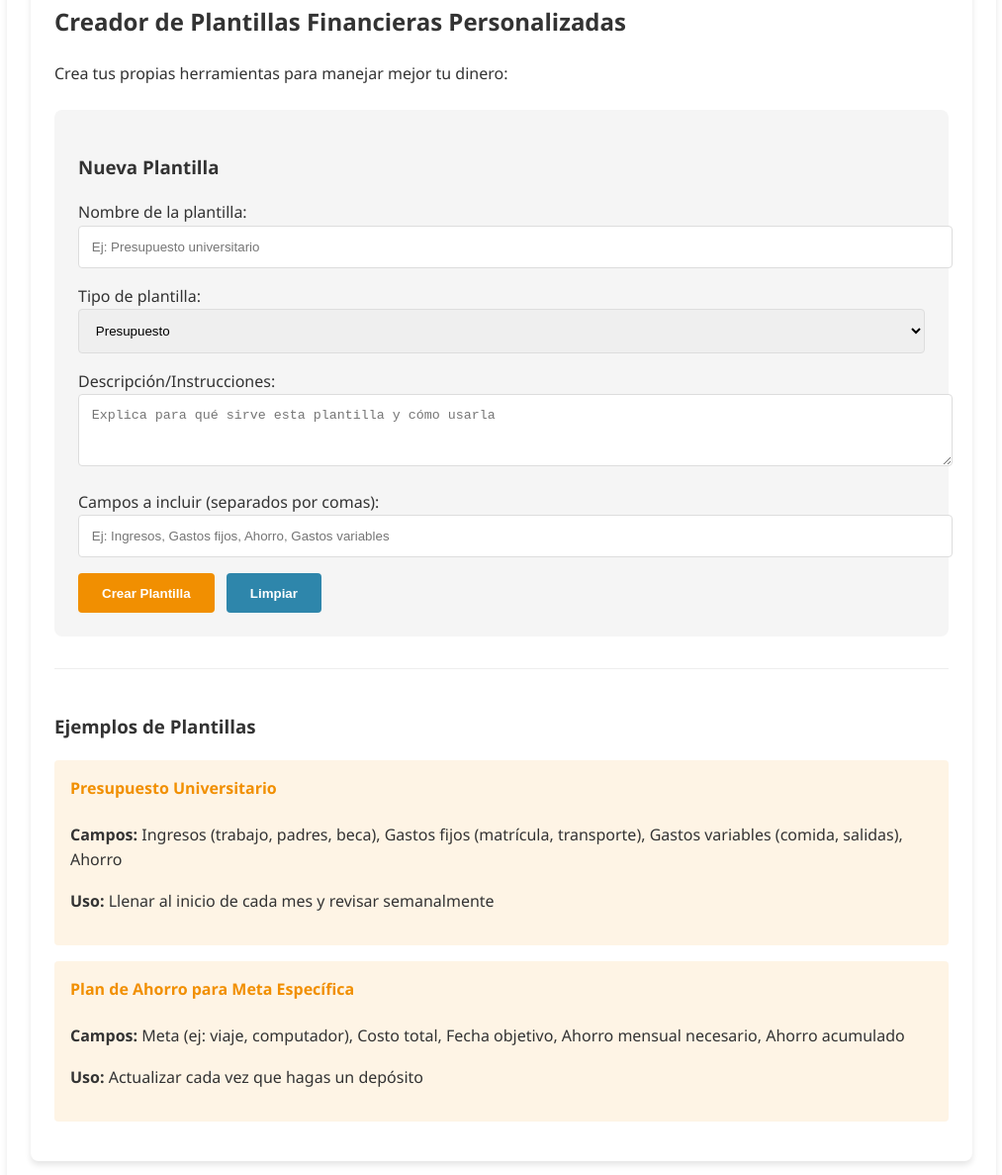
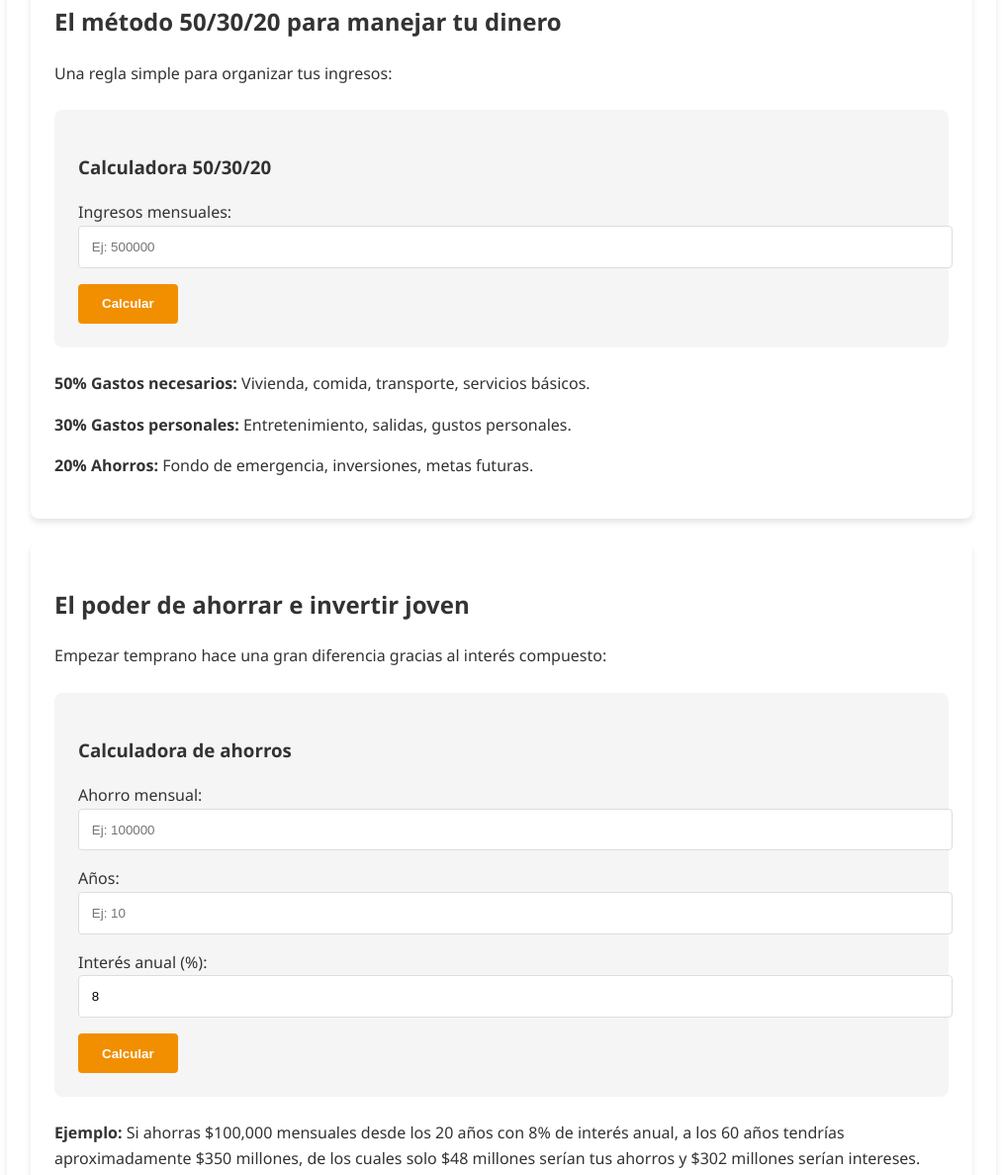
Before and after one commit to PAYUfinances/PAYUfinances.github.io, a plain HTML site: page index.html in a window 1280 px wide. Shown: the part 2405-3592 px from the top of the page at 99% size, without its empty margins (133-1146 px from the left). Drawn offline with Linux system fonts and the light colour scheme.

Commit message:
Update index.html

```diff
--- a/index.html
+++ b/index.html
@@ -289,59 +289,6 @@
                 </div>
             </div>
 
-
-        <!-- Plantillas personalizadas -->
-        <div class="card">
-            <h2>Creador de Plantillas Financieras Personalizadas</h2>
-            <p>Crea tus propias herramientas para manejar mejor tu dinero:</p>
-
-            <div class="calculator">
-                <h3>Nueva Plantilla</h3>
-                <label for="template-name">Nombre de la plantilla:</label>
-                <input type="text" id="template-name" placeholder="Ej: Presupuesto universitario">
-
-                <label for="template-type">Tipo de plantilla:</label>
-                <select id="template-type">
-                    <option value="budget">Presupuesto</option>
-                    <option value="savings">Ahorro</option>
-                    <option value="debt">Control de deudas</option>
-                    <option value="investment">Seguimiento de inversiones</option>
-                    <option value="other">Otro</option>
-                </select>
-
-                <label for="template-description">Descripción/Instrucciones:</label>
-                <textarea id="template-description" rows="3" placeholder="Explica para qué sirve esta plantilla y cómo usarla"></textarea>
-
-                <label for="template-fields">Campos a incluir (separados por comas):</label>
-                <input type="text" id="template-fields" placeholder="Ej: Ingresos, Gastos fijos, Ahorro, Gastos variables">
-
-                <button onclick="createTemplate()">Crear Plantilla</button>
-                <button class="secondary" onclick="clearTemplate()">Limpiar</button>
-
-                <div class="results" id="template-results" style="display: none;">
-                    <h4>Tu plantilla personalizada:</h4>
-                    <div id="template-output"></div>
-                    <button onclick="saveTemplate()">Guardar Plantilla</button>
-                </div>
-            </div>
-
-            <div class="template-section">
-                <h3>Ejemplos de Plantillas</h3>
-
-                <div class="template-item">
-                    <h4>Presupuesto Universitario</h4>
-                    <p><strong>Campos:</strong> Ingresos (trabajo, padres, beca), Gastos fijos (matrícula, transporte), Gastos variables (comida, salidas), Ahorro</p>
-                    <p><strong>Uso:</strong> Llenar al inicio de cada mes y revisar semanalmente</p>
-                </div>
-
-                <div class="template-item">
-                    <h4>Plan de Ahorro para Meta Específica</h4>
-                    <p><strong>Campos:</strong> Meta (ej: viaje, computador), Costo total, Fecha objetivo, Ahorro mensual necesario, Ahorro acumulado</p>
-                    <p><strong>Uso:</strong> Actualizar cada vez que hagas un depósito</p>
-                </div>
-            </div>
-        </div>
-
         <!-- Método 50/30/20 -->
         <div class="card">
             <h2>El método 50/30/20 para manejar tu dinero</h2>
```
